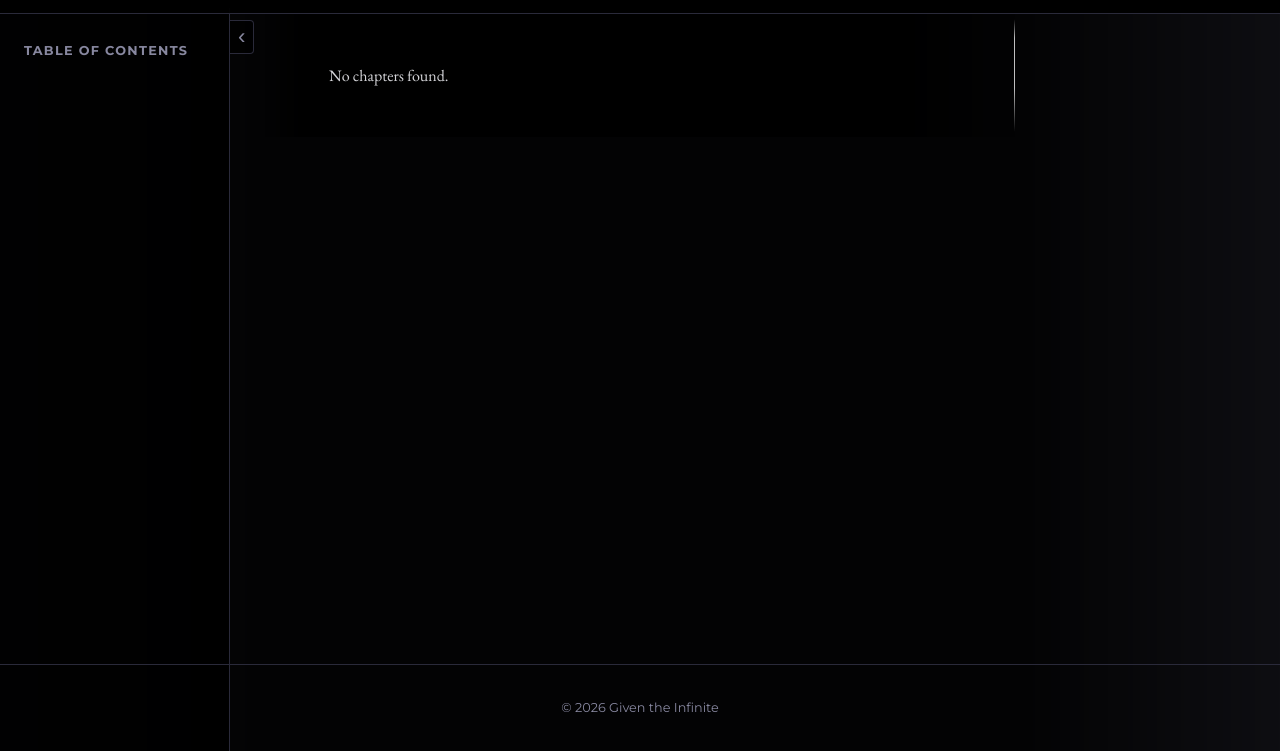
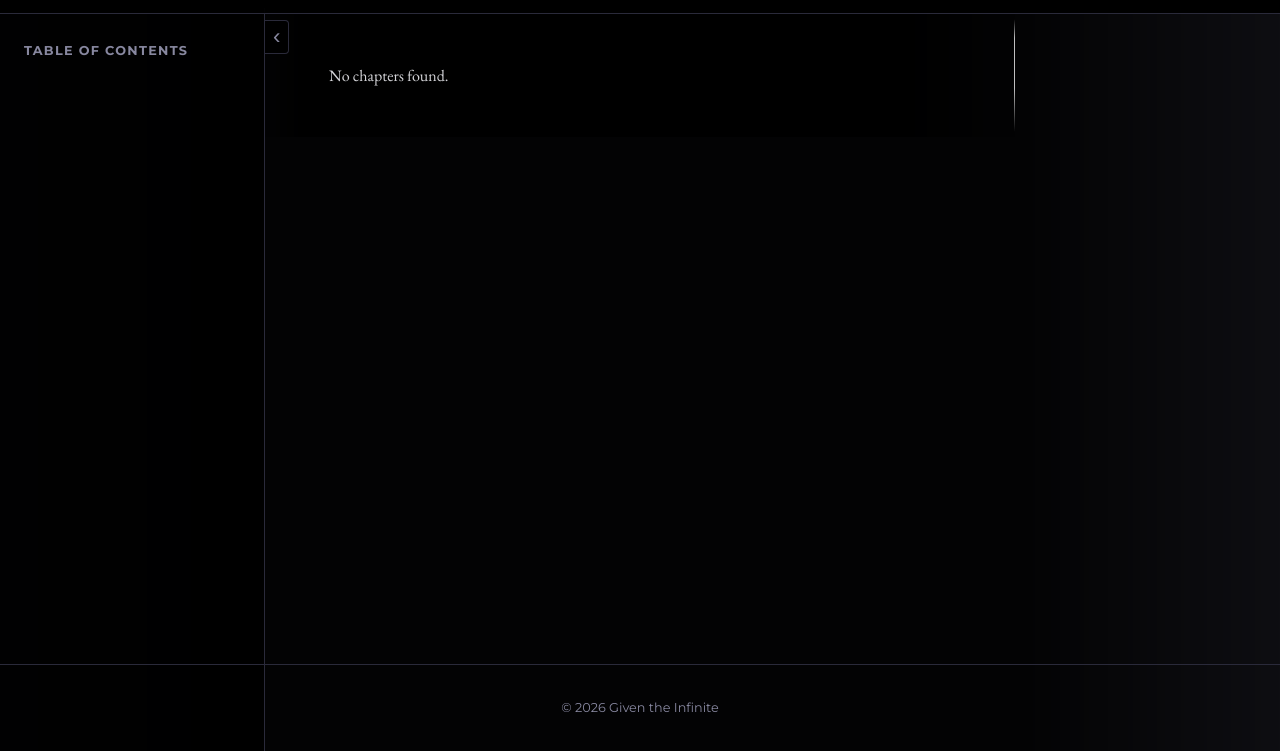
Before and after one commit to charliolesen/giventheinfinite, a website: page read.html in a window 1280 px wide. Shown: the part 49-800 px from the top of the page. Drawn offline with nearby package versions, Linux system fonts and the light colour scheme; no server answers.

Commit message:
Add files via upload

```diff
--- a/styles.css
+++ b/styles.css
@@ -260,7 +260,7 @@ a:hover {
 .toc-toggle {
   position: fixed;
   top: calc(57px + 0.75rem);
-  left: 230px;
+  left: max(230px, calc(50vw - 375px));
   background: rgba(0, 0, 0, 0.7);
   border: 1px solid var(--border);
   color: var(--text-muted);
@@ -296,7 +296,7 @@ a:hover {
 }
 
 .toc {
-  width: 230px;
+  width: max(230px, calc(50vw - 375px));
   min-width: 230px;
   padding: 2rem 1.5rem;
   background: rgba(0, 0, 0, 0.88);
```
